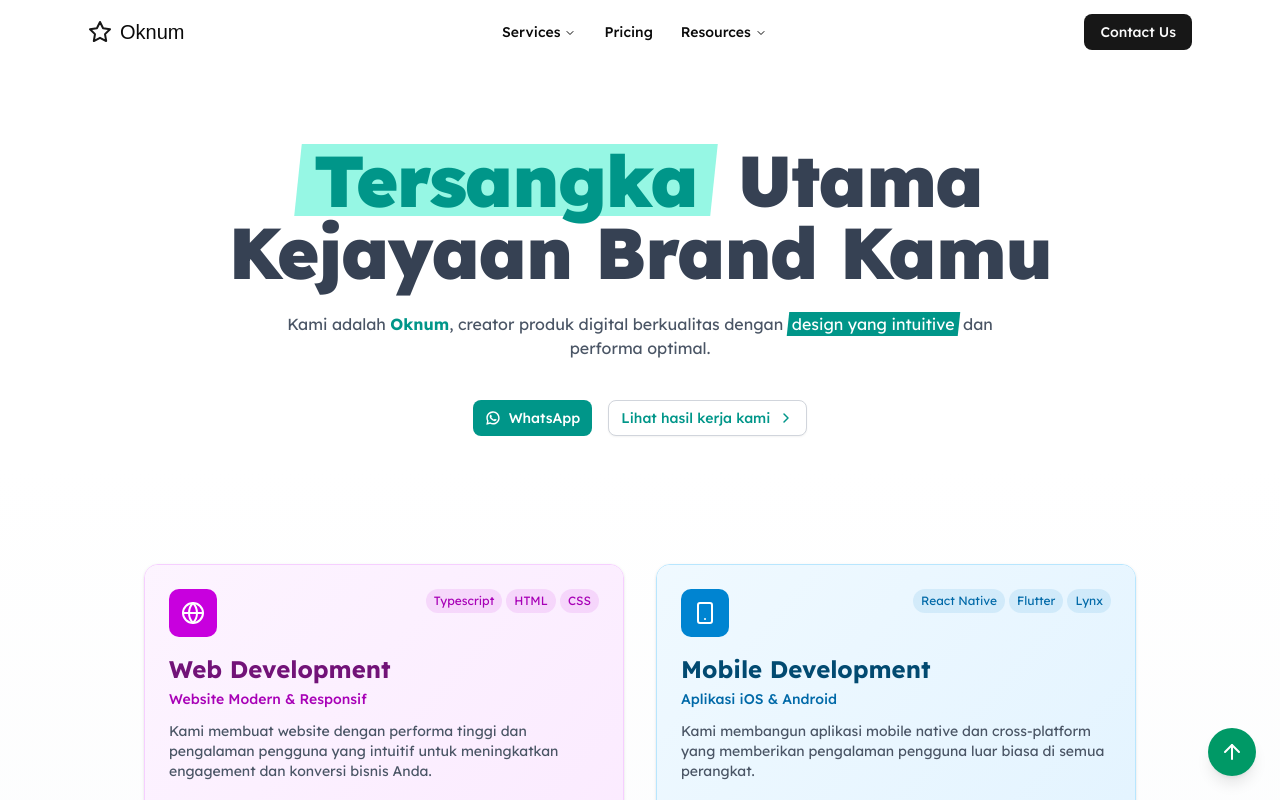
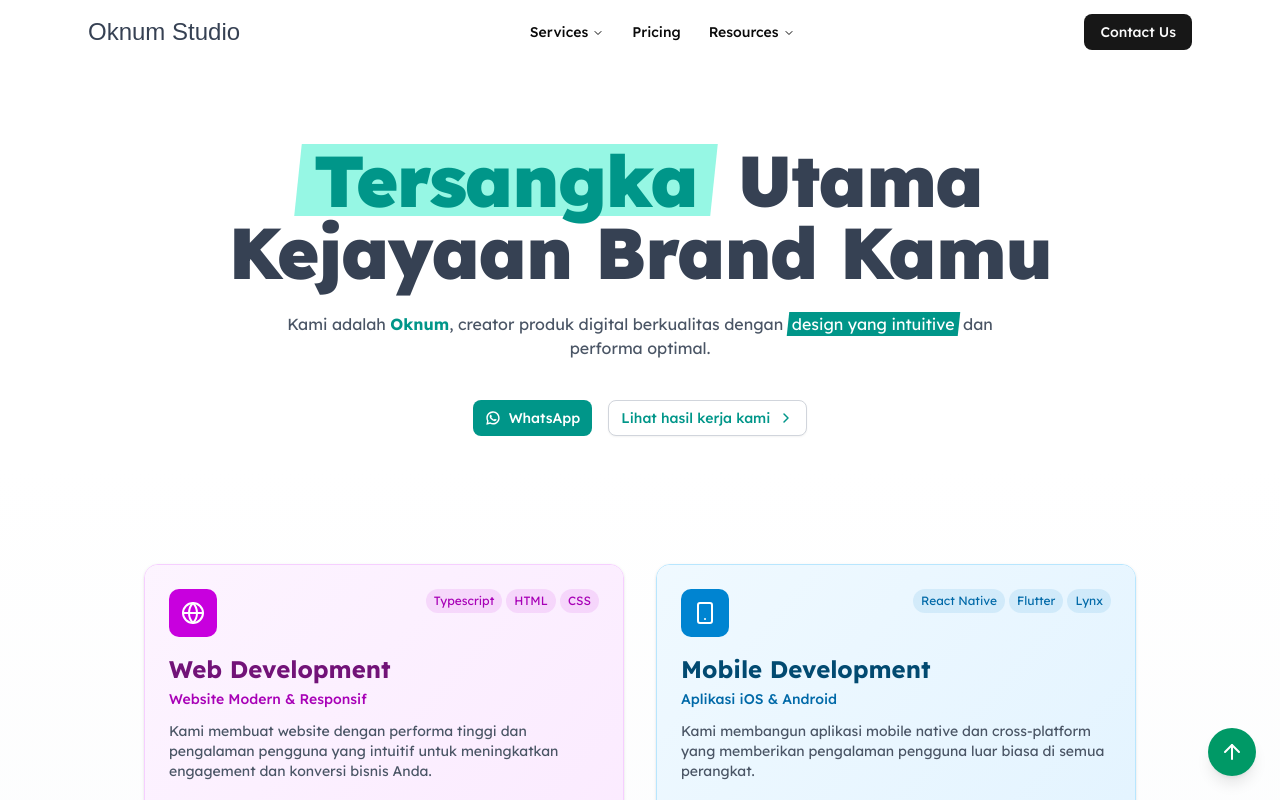
Before and after one commit to gawwe-id/oknum, a Next.js app: page / in a window 1280 px wide. Shown: the top 800 px of the page. Built offline with nearby package versions, Linux system fonts and the light colour scheme; no server answers; a web font is replaced by a local one.

Commit message:
change title

```diff
--- a/src/app/layout.tsx
+++ b/src/app/layout.tsx
@@ -16,8 +16,8 @@
       "@type": "WebSite",
       "@id": "https://oknum.studio/#website",
       url: "https://oknum.studio",
-      name: "Oknum - Digital Agency",
-      description: "Digital Agency Indonesia",
+      name: "Oknum Studio",
+      description: "Creative Digital Agency Indonesia",
       potentialAction: [
         {
           "@type": "SearchAction",
--- a/src/components/JsonLd.tsx
+++ b/src/components/JsonLd.tsx
@@ -49,7 +49,7 @@
 export const websiteJsonLd = {
   "@context": "https://schema.org",
   "@type": "WebSite",
-  name: "Oknum - Digital Agency",
+  name: "Oknum Studio | Tersangka Utama Kejayaan Brand Kamu",
   url: "https://oknum.studio",
   potentialAction: {
     "@type": "SearchAction",
--- a/src/components/footer.tsx
+++ b/src/components/footer.tsx
@@ -78,7 +78,7 @@
                 <h2
                   className={`text-2xl font-bold text-white mb-2 ${reggae.className}`}
                 >
-                  Oknum
+                  Oknum Studio
                 </h2>
                 <div className="w-12 h-1 bg-emerald-600 rounded-full mb-4"></div>
                 <p className="mb-4 text-gray-400">
--- a/src/components/navbar.tsx
+++ b/src/components/navbar.tsx
@@ -24,22 +24,10 @@
       <div className="container max-w-6xl mx-auto flex h-16 items-center justify-between px-4 sm:px-6">
         <div className="flex items-center">
           <Link href="/" className="flex items-center space-x-2">
-            <motion.div whileHover={{ scale: 1.05 }} whileTap={{ scale: 0.95 }}>
-              <svg
-                xmlns="http://www.w3.org/2000/svg"
-                viewBox="0 0 24 24"
-                fill="none"
-                stroke="currentColor"
-                strokeWidth="2"
-                strokeLinecap="round"
-                strokeLinejoin="round"
-                className="h-6 w-6 text-primary"
-              >
-                <polygon points="12 2 15.09 8.26 22 9.27 17 14.14 18.18 21.02 12 17.77 5.82 21.02 7 14.14 2 9.27 8.91 8.26 12 2" />
-              </svg>
-            </motion.div>
-            <span className={`font-bold text-xl ${reggae.className}`}>
-              Oknum
+            <span
+              className={`font-black text-gray-700 text-2xl ${reggae.className}`}
+            >
+              Oknum Studio
             </span>
           </Link>
         </div>
--- a/src/lib/seo.ts
+++ b/src/lib/seo.ts
@@ -22,7 +22,7 @@
   noIndex = false,
   pathname = "",
 }: SeoProps): Metadata {
-  const metaTitle = `${title} | Oknum - Digital Agency`;
+  const metaTitle = `${title} | Tersangka Utama Kejayaan Brand Kamu`;
   const metaDescription = description;
   const url = `${baseUrl}${pathname}`;
 
@@ -58,7 +58,7 @@
       url: url,
       title: metaTitle,
       description: metaDescription,
-      siteName: "Oknum - Digital Agency",
+      siteName: "Oknum Studio | Tersangka Utama Kejayaan Brand Kamu",
       images: [
         {
           url: ogImageUrl,
```
